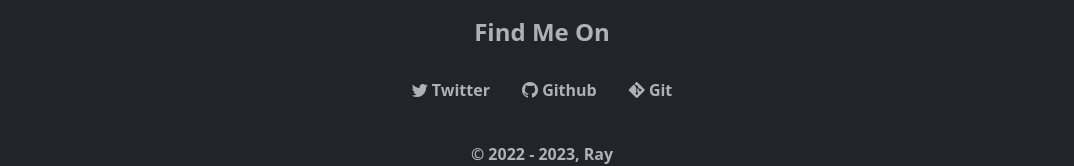
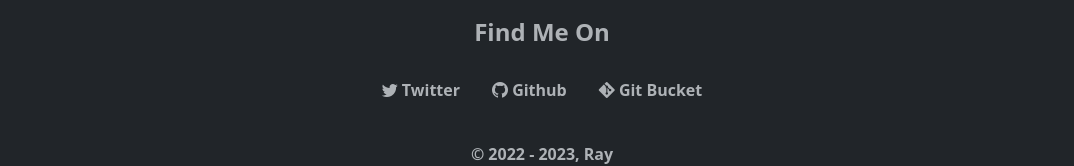
Before and after one commit to HirotakaDango/profile, a plain HTML site: page index.html in a window 1280 px wide. Shown: the part 1786-1952 px from the top of the page, without its empty margins (98-1172 px from the left). Drawn offline with nearby package versions, Linux system fonts and the light colour scheme.

Commit message:
Update index.html

```diff
--- a/index.html
+++ b/index.html
@@ -81,7 +81,7 @@
         <ul class="nav justify-content-center pb-3 mb-3 mt-4">
           <li class="nav-item fw-bold"><a href="#" target="_blank" class="nav-link px-2 text-muted"><i class="bi bi-twitter"></i> Twitter</a></li>
           <li class="nav-item fw-bold ms-3 me-3"><a href="https://github.com/HirotakaDango" target="_blank" class="nav-link px-2 text-muted"><i class="bi bi-github"></i> Github</a></li>
-          <li class="nav-item fw-bold"><a href="#" target="_blank" class="nav-link px-2 text-muted"><i class="bi bi-git"></i> Git</a></li>
+          <li class="nav-item fw-bold"><a href="#" target="_blank" class="nav-link px-2 text-muted"><i class="bi bi-git"></i> Git Bucket</a></li>
         </ul>
         <p class="text-center text-muted fw-bold">© 2022 - 2023, Ray</p>
       </footer>
```
